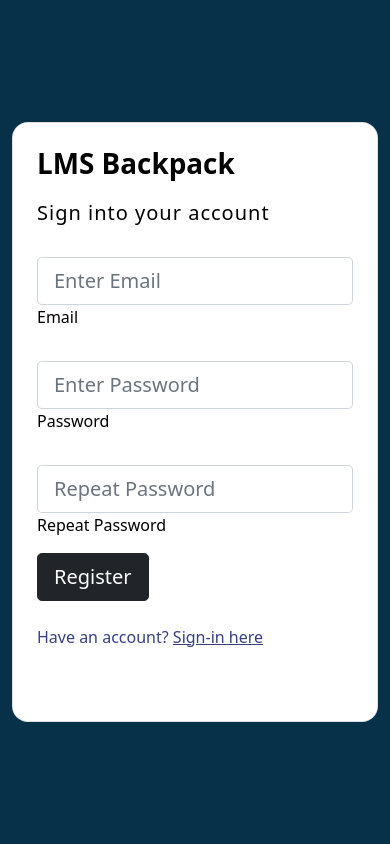
After one commit to Jian-Wuyou/cs192-2223-group5, a Flask app: template templates/lms/register.html in a window 390 px wide. The commit adds this page. Run offline with Flask 2, Linux system fonts and the light colour scheme; the template is opened without the code that fills it, so the values that code supplies are empty; parts of the project's set-up code (start-up, migrations or seed data) failed here and were passed over; some libraries are stand-ins or nearby versions.

Commit message:
added sign-in & register UI

```diff
--- /dev/null
+++ b/templates/lms/register.html
@@ -0,0 +1,89 @@
+<!DOCTYPE html>
+<html lang="en">
+<head>
+    <meta charset="UTF-8">
+    <meta http-equiv="X-UA-Compatible" content="IE=edge">
+    <meta name="viewport" content="width=device-width, initial-scale=1.0">
+    <title>LMS Backpack</title>
+    <link href="https://cdn.jsdelivr.net/npm/bootstrap@5.0.0-beta3/dist/css/bootstrap.min.css" rel="stylesheet" />
+    <link rel="stylesheet" href="styles.css" />
+</head>
+<body>
+
+  <div class="google-signin">
+    <div class="g_id_signin" data-type="standard" data-size="large" data-theme="outline"
+        data-text="signin_with" data-shape="pill" data-logo_alignment="left">
+    </div>
+</div>
+
+    <section class="vh-100" style="background-color: #063149;">
+        <div class="container py-5 h-100">
+          <div class="row d-flex justify-content-center align-items-center h-100">
+            <div class="col col-xl-10">
+              <div class="card" style="border-radius: 1rem;">
+                <div class="row g-0">
+                  <div class="col-md-6 col-lg-5 d-none d-md-block">
+                    <img src="https://images.pexels.com/photos/2905238/pexels-photo-2905238.jpeg?cs=srgb&dl=pexels-matheus-bertelli-2905238.jpg&fm=jpg"
+                      alt="image from pexels.com taken by Matheus Bertelli" class="img-fluid" style="border-radius: 1rem 0 0 1rem;" />
+                  </div>
+                  <div class="col-md-6 col-lg-7 d-flex align-items-center">
+                    <div class="card-body p-4 p-lg-5 text-black bg-white">
+
+                      <form name="registerForm" action="" method="POST">
+
+                        <div class="d-flex align-items-center mb-3 pb-1">
+                          <span class="h1 fw-bold mb-0">LMS Backpack</span>
+                        </div>
+
+                        <h5 class="fw-normal mb-3 pb-3" style="letter-spacing: 1px;">Sign into your account</h5>
+
+                        <div class="form-outline mb-4">
+                          <input type="text" id="email" class="form-control form-control-lg" placeholder="Enter Email" name="email" required>
+                          <label class="form-label" for="email">Email</label>
+                        </div>
+
+                        <div class="form-outline mb-4">
+                          <input type="password" name="psw" id="psw" class="form-control form-control-lg" placeholder="Enter Password" required>
+                          <label class="form-label" for="psw">Password</label>
+                        </div>
+
+                        <div class="form-outline mb-1">
+                          <input type="password" name="psw-repeat" id="psw-repeat" class="form-control form-control-lg" placeholder="Repeat Password" required>
+                          <label class="form-label" for="psw-repeat">Repeat Password</label>
+                        </div>
+
+                        <div class="pt-1 mb-4">
+                          <button class="btn btn-dark btn-lg btn-block" type="submit" class="registerbtn">Register</button>
+                        </div>
+
+                        <p class="mb-5 pb-lg-2" style="color: #393f81;">Have an account? <a href="signin.html"
+                            style="color: #393f81;">Sign-in here</a></p>
+                      </form>
+
+                    </div>
+                  </div>
+                </div>
+              </div>
+            </div>
+          </div>
+        </div>
+      </section>
+
+      <div id="g_id_onload" data-client_id="{{ google_client_id }}" data-login_uri="{{ domain }}/login"
+        data-prompt_parent_id="g_id_onload" data-auto_prompt="true" data-context="signin" data-ux_mode="popup"
+        data-auto_select="true">
+      </div>
+
+
+    <script src="js/bootstrap.js"></script>
+    <script>
+        var el = document.getElementById("wrapper");
+        var toggleButton = document.getElementById("menu-toggle");
+
+        toggleButton.onclick = function () {
+            el.classList.toggle("toggled");
+        };
+    </script>
+    <script src="https://accounts.google.com/gsi/client" async defer></script>
+</body>
+</html>
```
Also changed, not shown: templates/lms/signin.html (renamed from templates/lms/signin screen (to be connectd).html, +19 -10 lines).
